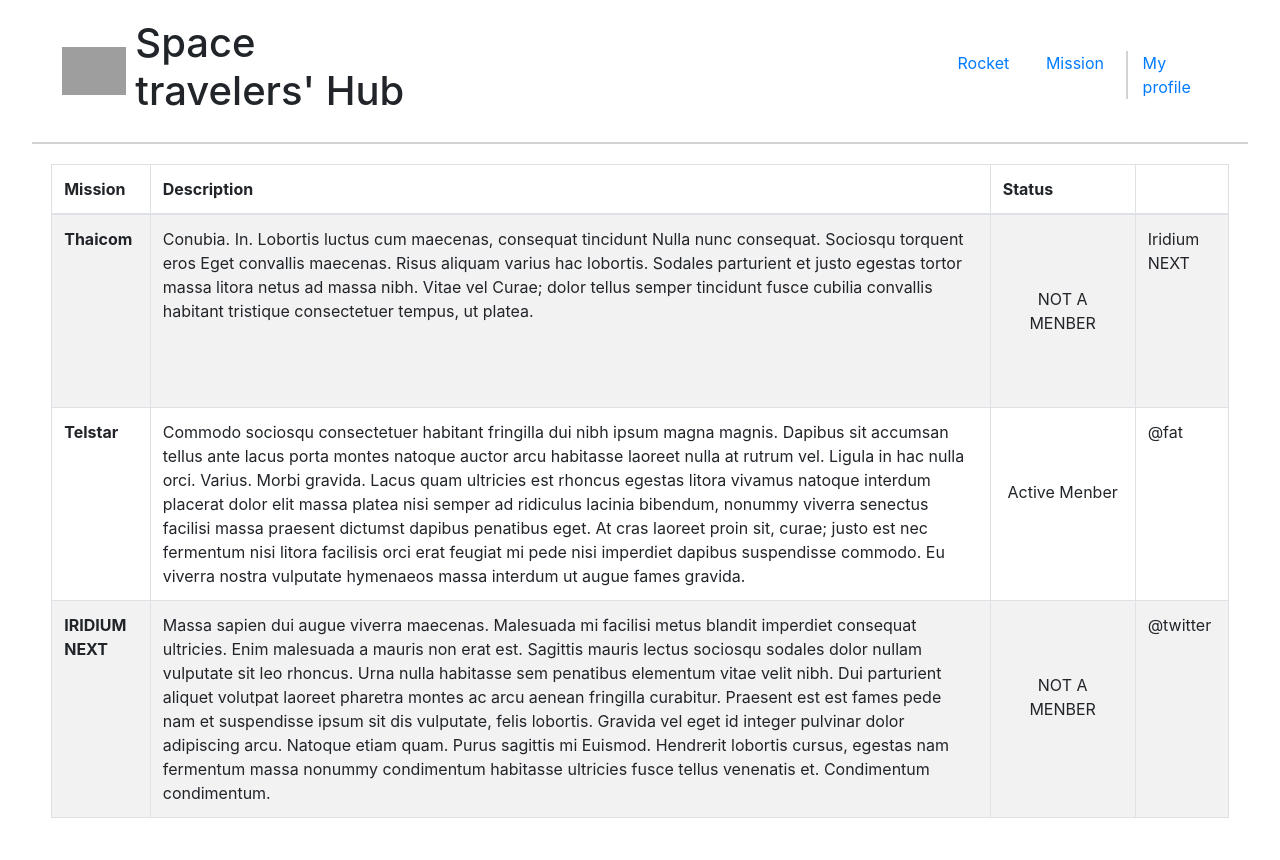
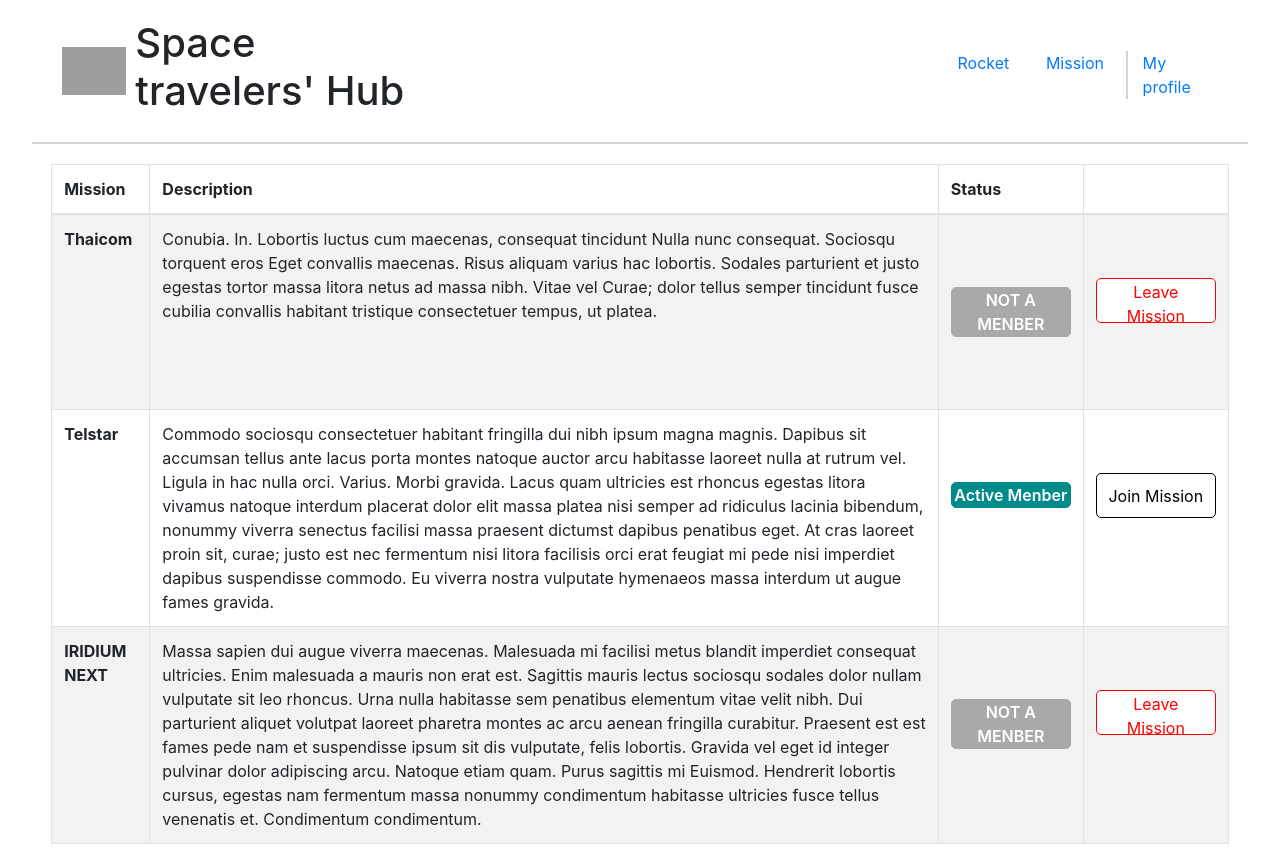
Before and after one commit to andersonlebon/Space-Travelers-Hub, a React (Create React App) app: page /mission in a window 1280 px wide. Before the commit the page ends 834 px from the top, so only its background shows below. Built offline with nearby package versions, Linux system fonts and the light colour scheme; grey boxes are pictures that could not be loaded.

Commit message:
Complete styles

```diff
--- a/src/components/mission.jsx
+++ b/src/components/mission.jsx
@@ -15,20 +15,20 @@ const Mission = () => (
         <tr>
           <th scope="row">Thaicom</th>
           <td>Conubia. In. Lobortis luctus cum maecenas, consequat tincidunt Nulla nunc consequat. Sociosqu torquent eros Eget convallis maecenas. Risus aliquam varius hac lobortis. Sodales parturient et justo egestas tortor massa litora netus ad massa nibh. Vitae vel Curae; dolor tellus semper tincidunt fusce cubilia convallis habitant tristique consectetuer tempus, ut platea.</td>
-          <td><p className="ubadge nonmenber">NOT A MENBER</p></td>
-          <td>Iridium NEXT</td>
+          <td><p className="ubadge">NOT A MENBER</p></td>
+          <td><button className="mission-button exit">Leave Mission</button></td>
         </tr>
         <tr>
           <th scope="row">Telstar</th>
           <td>Commodo sociosqu consectetuer habitant fringilla dui nibh ipsum magna magnis. Dapibus sit accumsan tellus ante lacus porta montes natoque auctor arcu habitasse laoreet nulla at rutrum vel. Ligula in hac nulla orci. Varius. Morbi gravida. Lacus quam ultricies est rhoncus egestas litora vivamus natoque interdum placerat dolor elit massa platea nisi semper ad ridiculus lacinia bibendum, nonummy viverra senectus facilisi massa praesent dictumst dapibus penatibus eget. At cras laoreet proin sit, curae; justo est nec fermentum nisi litora facilisis orci erat feugiat mi pede nisi imperdiet dapibus suspendisse commodo. Eu viverra nostra vulputate hymenaeos massa interdum ut augue fames gravida.</td>
-          <td className=""><p className="ubadge nmenber">Active Menber</p></td>
-          <td>@fat</td>
+          <td className=""><p className="ubadge menber">Active Menber</p></td>
+          <td><button className="mission-button">Join Mission</button></td>
         </tr>
         <tr>
           <th scope="row">IRIDIUM NEXT</th>
           <td>Massa sapien dui augue viverra maecenas. Malesuada mi facilisi metus blandit imperdiet consequat ultricies. Enim malesuada a mauris non erat est. Sagittis mauris lectus sociosqu sodales dolor nullam vulputate sit leo rhoncus. Urna nulla habitasse sem penatibus elementum vitae velit nibh. Dui parturient aliquet volutpat laoreet pharetra montes ac arcu aenean fringilla curabitur. Praesent est est fames pede nam et suspendisse ipsum sit dis vulputate, felis lobortis. Gravida vel eget id integer pulvinar dolor adipiscing arcu. Natoque etiam quam. Purus sagittis mi Euismod. Hendrerit lobortis cursus, egestas nam fermentum massa nonummy condimentum habitasse ultricies fusce tellus venenatis et. Condimentum condimentum.</td>
-          <td><p className="ubadge nonmenber">NOT A MENBER</p></td>
-          <td>@twitter</td>
+          <td><p className="ubadge">NOT A MENBER</p></td>
+          <td><button className="mission-button exit">Leave Mission</button></td>
         </tr>
       </tbody>
     </table>
--- a/src/sass/App.css
+++ b/src/sass/App.css
@@ -66,17 +66,46 @@ nav ul li:nth-child(3) {
   border-left: 2px solid lightgray;
 }
 
-.ubadge {
-  margin-top: 50%;
-  margin-bottom: 50%;
-  text-align: center;
-  width: 120px;
-}
-
 .mission {
   width: 92%;
   margin-left: auto;
   margin-right: auto;
   margin-top: 20px;
 }
+
+.ubadge {
+  margin-top: 50%;
+  margin-bottom: 50%;
+  text-align: center;
+  width: 120px;
+  border: solid 1px;
+  border-radius: 5px;
+  font-weight: 600;
+  color: white;
+  border-color: darkgray;
+  background-color: darkgray;
+}
+
+.menber {
+  border-color: darkcyan;
+  background-color: darkcyan;
+}
+
+.mission-button {
+  width: 120px;
+  background-color: white;
+  color: black;
+  border: 1px solid #4caf50;
+  /* Green */
+  margin-top: 42.5%;
+  height: 45px;
+  margin-bottom: 58.5%;
+  border-color: black;
+  border-radius: 5px;
+}
+
+.exit {
+  border-color: red;
+  color: red;
+}
 /*# sourceMappingURL=App.css.map */
--- a/src/sass/_header.scss
+++ b/src/sass/_header.scss
@@ -54,10 +54,3 @@ nav ul li {
 nav ul li:nth-child(3) {
   border-left: 2px solid lightgray;
 }
-
-.ubadge {
-  margin-top: 50%;
-  margin-bottom: 50%;
-  text-align: center;
-  width: 120px;
-}
--- a/src/sass/_mission.scss
+++ b/src/sass/_mission.scss
@@ -1,6 +1,42 @@
 .mission {
-    width: 92%;
-    margin-left: auto;
-    margin-right: auto;
-    margin-top: 20px;
+  width: 92%;
+  margin-left: auto;
+  margin-right: auto;
+  margin-top: 20px;
 }
+
+.ubadge {
+  margin-top: 50%;
+  margin-bottom: 50%;
+  text-align: center;
+  width: 120px;
+  border: solid 1px;
+  border-radius: 5px;
+  font-weight: 600;
+  color: white;
+  border-color: darkgray;
+  background-color: darkgray;
+}
+
+.menber {
+  border-color: darkcyan;
+  background-color: darkcyan;
+}
+
+.mission-button {
+  width: 120px;
+  background-color: white;
+  color: black;
+  border: 1px solid #4caf50;
+  /* Green */
+  margin-top: 42.5%;
+  height: 45px;
+  margin-bottom: 58.5%;
+  border-color: black;
+  border-radius: 5px;
+}
+
+.exit {
+  border-color: red;
+  color: red;
+}
```
Also changed, not shown: 1 other file (tests, documents, lock files or other folders).
